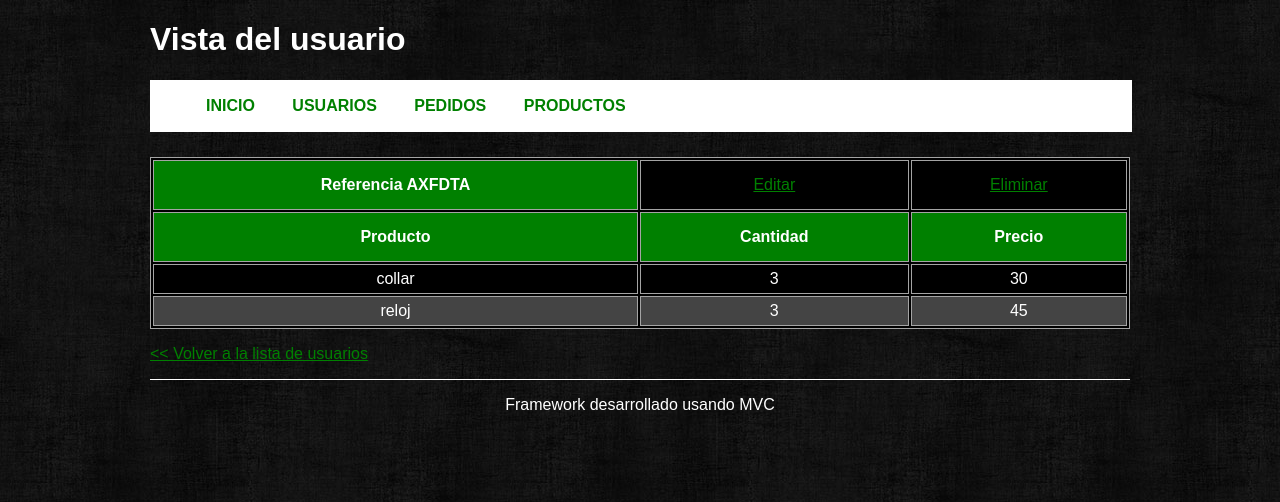
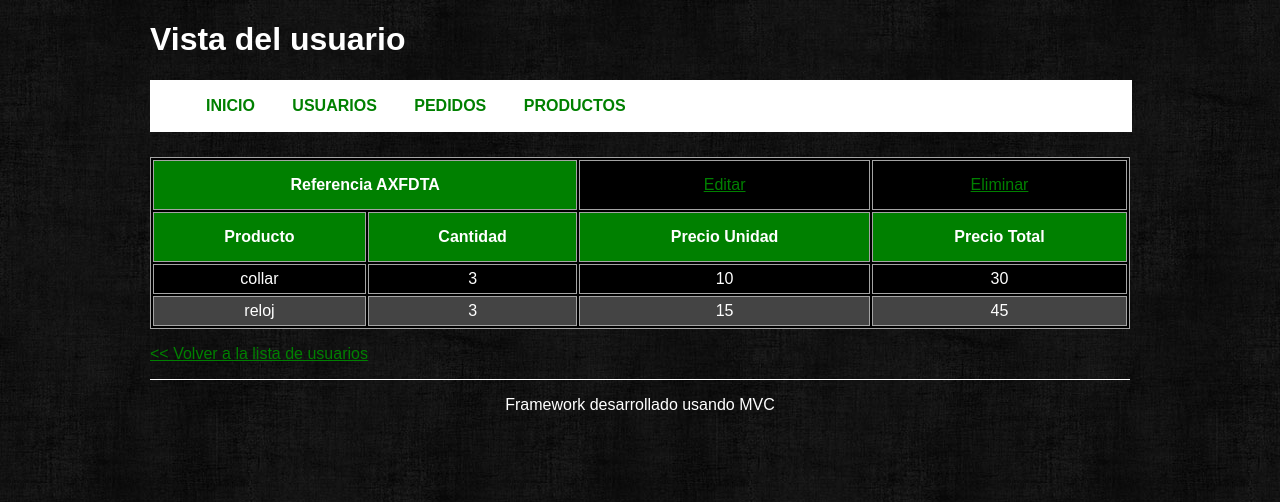
Before and after one commit to mcdujan/mvc, a PHP site: page /ejercicios/order/view/1 in a window 1280 px wide. Shown: the top 502 px of the page. Run offline with PHP 8.4, Linux system fonts and the light colour scheme; data comes from the database, SQL or seed files in the repository; data that the repository does not hold is empty.

Commit message:
Modificaciones order

```diff
--- a/models/orderModel.php
+++ b/models/orderModel.php
@@ -12,11 +12,12 @@ class orderModel extends Model {
 
     public function getOrderById($id) {
         $order = $this->_db->prepare(
-               "SELECT pedidos.referencia, productos.nombre, pedidos_productos.cantidad, (pedidos_productos.cantidad * productos.precio) AS precio
+               "SELECT pedidos.referencia, productos.nombre, productos.precio,
+               pedidos_productos.cantidad,
+               (pedidos_productos.cantidad * productos.precio) AS precio_total
                 FROM pedidos, pedidos_productos, productos
                 WHERE pedidos_productos.id_pedido = ?
                 AND pedidos_productos.id_producto = productos.id"
-               // "SELECT * FROM pedidos WHERE id = ?"
             );
         $order->bindParam(1, $id, PDO::PARAM_INT);
         $order->execute();
--- a/views/order/view.phtml
+++ b/views/order/view.phtml
@@ -1,7 +1,7 @@
 <?php if(isset($this->order)  && count($this->order)): ?>
 <table>
     <tr>
-        <th>Referencia <?php echo $this->order[0]['referencia'] ?></th>
+        <th colspan="2">Referencia <?php echo $this->order[0]['referencia'] ?></th>
         <td>
             <a href="<?php echo BASE_URL . 'order/edit/' . $this->order['id']; ?>">Editar</a>
         </td>
@@ -12,7 +12,8 @@
     <tr>
         <th>Producto</th>
         <th>Cantidad</th>
-        <th>Precio</th>
+        <th>Precio Unidad</th>
+        <th>Precio Total</th>
     </tr>
             <?php foreach ($this->order as $order): ?>
     <tr id="cuerpo">
@@ -20,6 +21,7 @@
         <td><?php echo $order['nombre']?></td>
         <td><?php echo $order['cantidad']?></td>
         <td><?php echo $order['precio']?></td>
+        <td><?php echo $order['precio_total']?></td>
     </tr>
 <?php endforeach; ?>
 </table>
```
